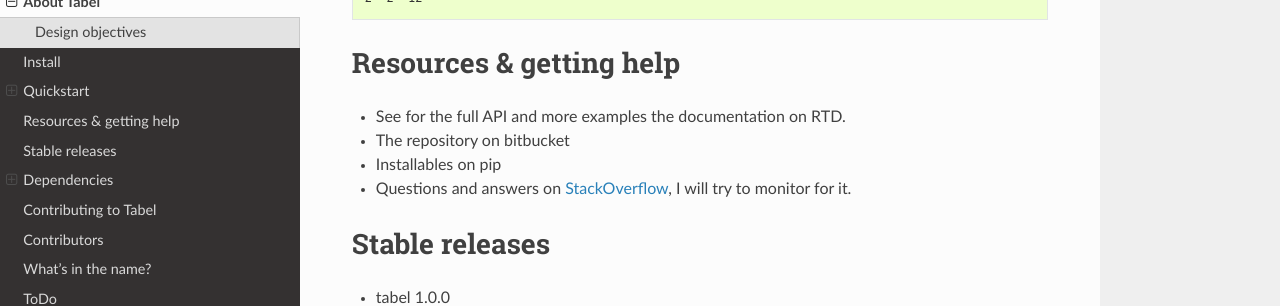
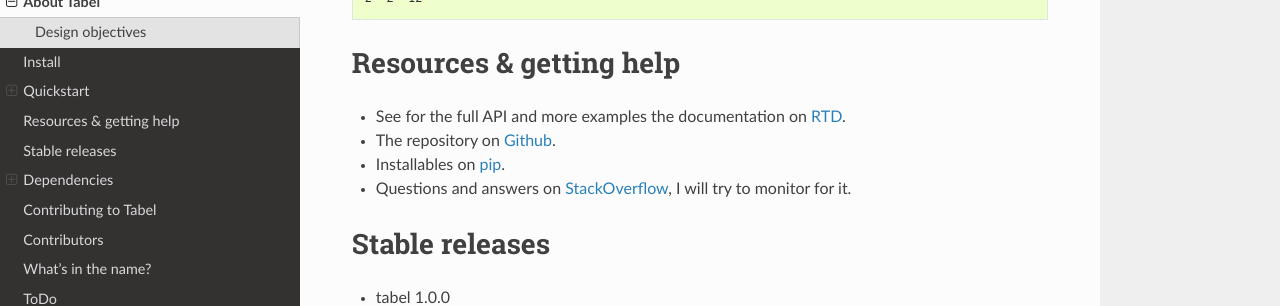
Before and after one commit to BastiaanBergman/tabel, a Sphinx documentation site: the page built from docs/source/readme.rst, in a window 1280 px wide and 900 px high, scrolled down 4512 px. Shown: the part 151-457 px from the top of the window. Built offline with Sphinx 7.4.7 and the Read the Docs theme 2.0.0, drawn with Linux system fonts in a browser that asks for light colours.

```diff
--- a/README.rst
+++ b/README.rst
@@ -229,9 +229,9 @@ The dict property of Tabel provides a way to make a DataFrame from a Tabel:
 Resources & getting help
 ==========================
 
-* See for the full API and more examples the documentation on RTD.
-* The repository on bitbucket
-* Installables on pip
+* See for the full API and more examples the documentation on `RTD <https://tabel.readthedocs.io/en/stable/>`_.
+* The repository on `Github <https://github.com/BastiaanBergman/tabel>`_.
+* Installables on `pip <https://pypi.org/project/tabel/>`_.
 * Questions and answers on `StackOverflow <https://stackoverflow.com/>`_, I
   will try to monitor for it.
 
--- a/docs/source/conf.py
+++ b/docs/source/conf.py
@@ -16,6 +16,11 @@ import os
 import sys
 sys.path.insert(0, os.path.abspath('../../'))
 
+import mock
+
+MOCK_MODULES = ['numpy']
+for mod_name in MOCK_MODULES:
+   sys.modules[mod_name] = mock.Mock()
 
 # -- Project information -----------------------------------------------------
 
--- a/setup.py
+++ b/setup.py
@@ -11,7 +11,7 @@ setuptools.setup(
     description="Lightweight, intuitive and fast data-tables.",
     long_description=long_description,
     long_description_content_type="text/x-rst",
-    url="https://github.com/pypa/tabel",
+    url="https://github.com/BastiaanBergman/tabel",
     packages=setuptools.find_packages(),
     classifiers=[
         "Programming Language :: Python :: 3",
@@ -21,4 +21,8 @@ setuptools.setup(
         "License :: OSI Approved :: MIT License",
         "Operating System :: OS Independent",
     ],
+    project_urls={
+        "Documentation": "https://tabel.readthedocs.io/en/stable/",
+        "Source Code": "https://github.com/BastiaanBergman/tabel",
+    }
 )
```
Also changed, not shown: 1 other file.
